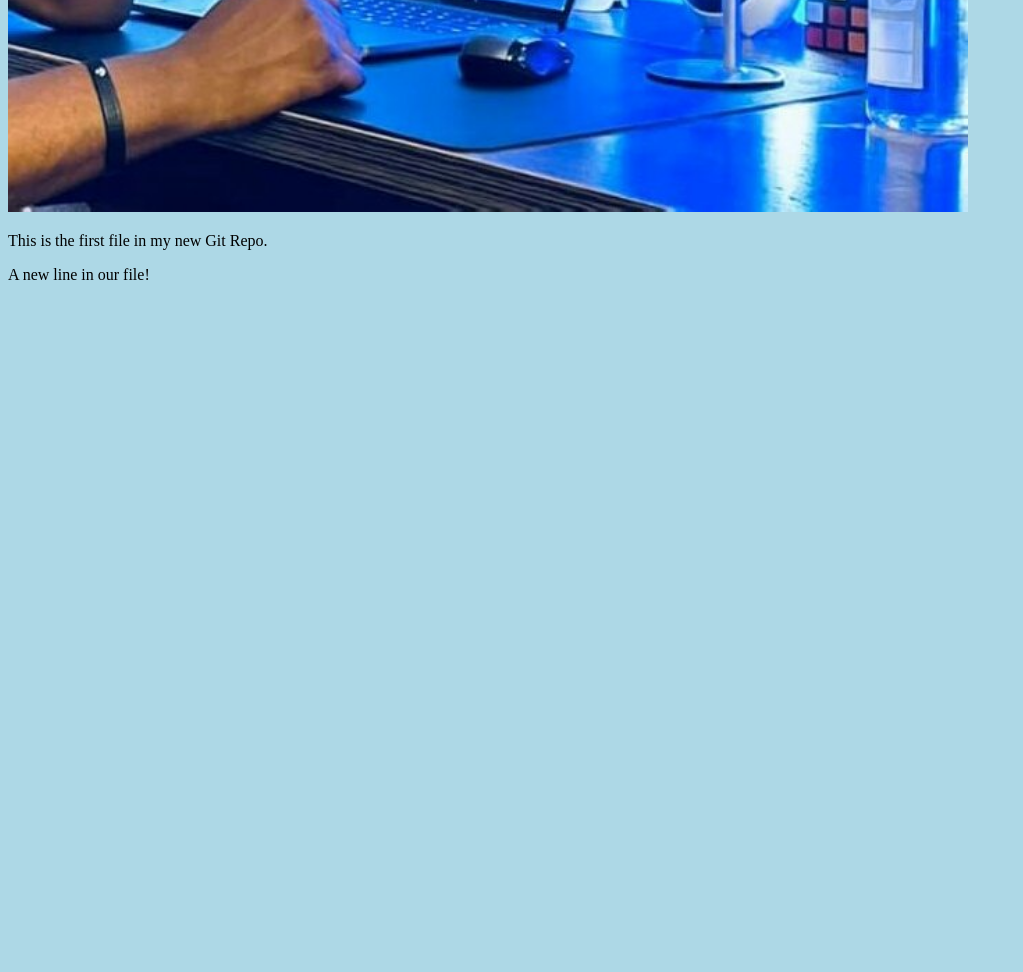
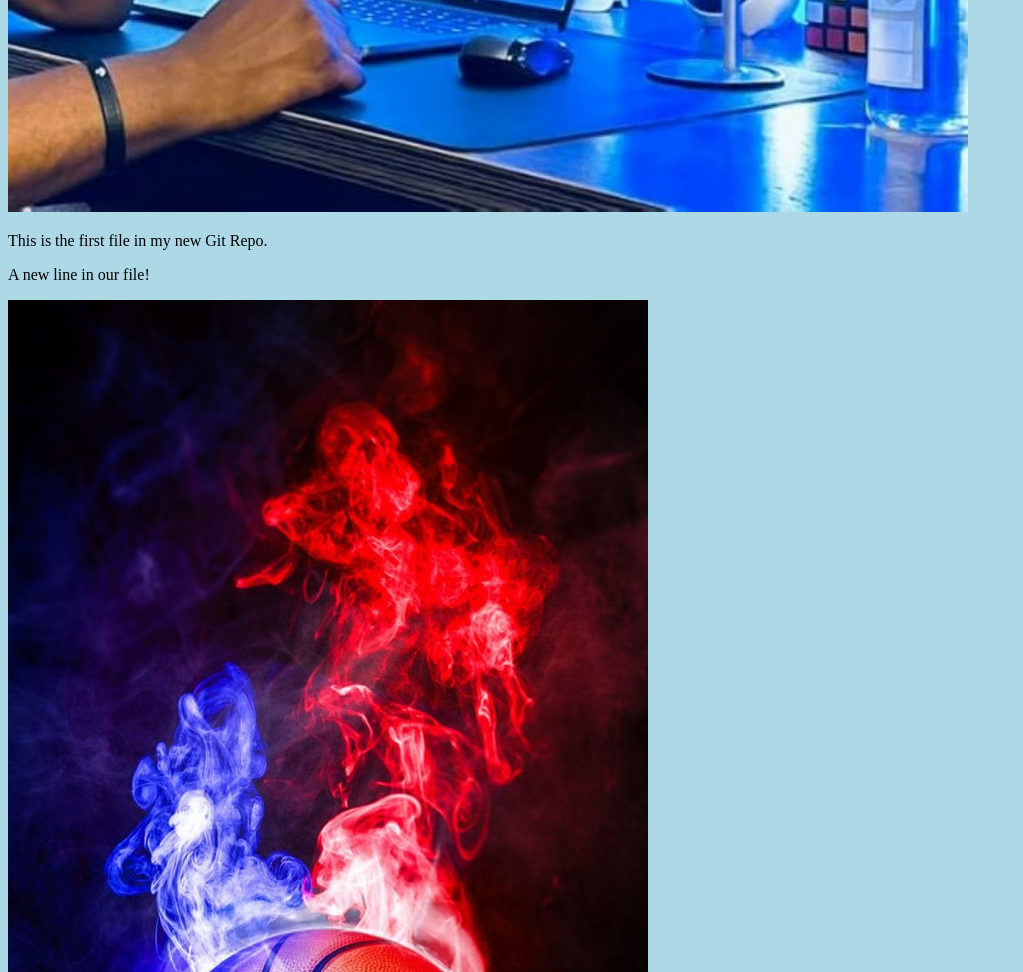
Before and after one commit to XBanTs/myproject, a plain HTML site: page index.html in a window 1280 px wide. Shown: the part 988-1960 px from the top of the page, without its empty margins (0-1023 px from the left). Before the commit the page ends 1288 px from the top, so only its background shows below. Drawn offline with Linux system fonts and the light colour scheme.

Commit message:
added new image

```diff
--- a/index.html
+++ b/index.html
@@ -14,5 +14,9 @@
     </div>
 <p>This is the first file in my new Git Repo.</p>
  <p>A new line in our file!</p>
+ <div>
+    <img src="ball.jpg" alt="b-ball image"
+    style="width: 100%;max-width:640px;">
+ </div>
 </body>
 </html>
```
Also changed, not shown: ball.jpg (added).
